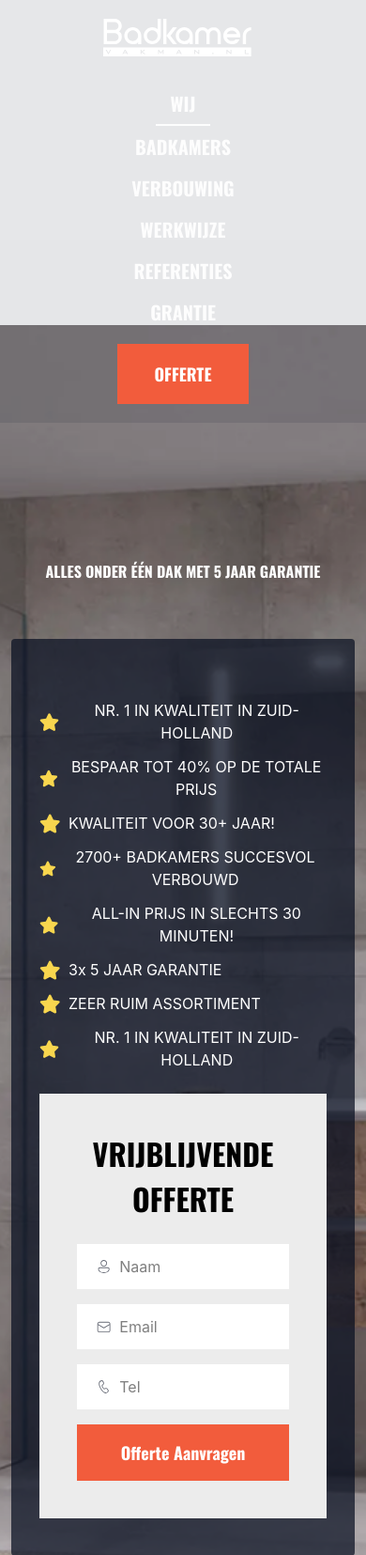
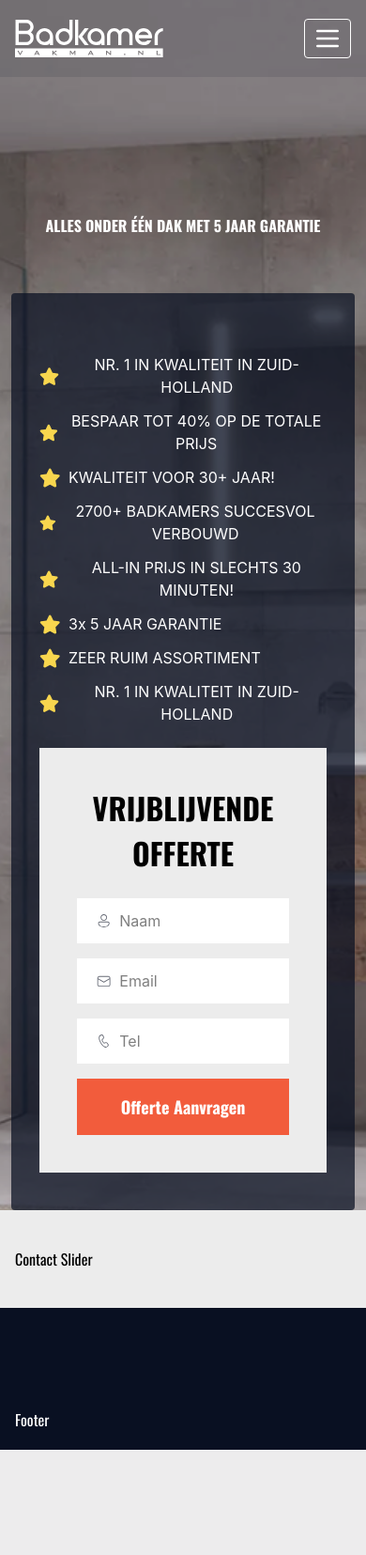
Before and after one commit to shaheen2013/badkamer-templates-dev, a Python web app: template templates/homepage.html in a window 390 px wide. Shown: the top 1655 px of the page at 94% size. After the commit the page ends 1543 px from the top, so only its background shows below. Run offline with Jinja, Linux system fonts and the light colour scheme; the template is opened without the code that fills it, so the values that code supplies are empty; style sheets or scripts are compiled from the project's sources; some web fonts are replaced.

Commit message:
Responsive mobile header created

```diff
--- a/templates/assets/script.js
+++ b/templates/assets/script.js
@@ -1 +1,19 @@
 console.log("Script loaded successfully!");
+
+const toggle = document.getElementById("menu-toggle");
+const mobileMenu = document.getElementById("mobile-menu");
+
+toggle.addEventListener("click", () => {
+  console.log("Menu toggle clicked");
+  if (mobileMenu.classList.contains("hidden")) {
+    mobileMenu.classList.remove("hidden");
+    mobileMenu.classList.add("animate-slide-down");
+
+    // Remove animation class after it plays so it can replay next time
+    setTimeout(() => {
+      mobileMenu.classList.remove("animate-slide-down");
+    }, 300);
+  } else {
+    mobileMenu.classList.add("hidden");
+  }
+});
--- a/templates/assets/style.css
+++ b/templates/assets/style.css
@@ -44,4 +44,19 @@
     padding-left: 1rem;
     padding-right: 1rem;
   }
+
+  .animate-slide-down {
+    animation: slideDown 0.3s ease-out forwards;
+  }
+
+  @keyframes slideDown {
+    from {
+      opacity: 0;
+      transform: translateY(-0.5rem);
+    }
+    to {
+      opacity: 1;
+      transform: translateY(0);
+    }
+  }
 }
--- a/templates/homepage.html
+++ b/templates/homepage.html
@@ -11,69 +11,104 @@
   </head>
   <body class="font-oswald">
     <!-- header -->
-    <header class="bg-[#091022]/10 w-full">
-      <div
-        class="container mx-auto flex p-5 flex-col lg:flex-row items-center sticky top-0 z-50 bg-transparent gap-3"
-      >
-        <!-- left -->
-        <a
-          href="/"
-          class="flex title-font font-medium items-center text-gray-900 mb-4 md:mb-0"
-        >
-          <img
-            src="./assets/images/brand.svg"
-            class="w-auto h-[40px] lg:w-auto lg:h-auto mr-3"
-            alt="BadkamerVakman Logo"
-          />
+    <header class="bg-[#091022]/10 w-full z-50">
+      <div class="container mx-auto flex items-center justify-between p-5">
+        <!-- Left: Logo -->
+        <a href="/" class="flex items-center">
+          <img src="./assets/images/brand.svg" alt="Logo" class="h-[40px]" />
         </a>
 
-        <!-- center -->
-        <nav
-          class="md:ml-auto md:mr-auto flex flex-col lg:flex-row items-center text-base justify-center"
-        >
+        <!-- Middle: Nav (desktop only) -->
+        <nav class="hidden lg:flex gap-6 items-center">
           <a
             href="/"
-            class="text-white/90 font-bold text-xl uppercase px-4 py-2 border-b-2"
-            >WIJ</a
+            class="text-white font-bold uppercase text-xl hover:text-[#F25C3C] transition px-3 py-2 block border-b-2"
+            >Wij</a
           >
           <a
             href="/"
-            class="text-white/90 font-bold text-xl uppercase px-4 py-2"
-            >BADKAMERS</a
+            class="text-white font-bold uppercase text-xl hover:text-[#F25C3C] transition px-3 py-2 block"
+            >Badkamers</a
           >
           <a
             href="/"
-            class="text-white/90 font-bold text-xl uppercase px-4 py-2"
-            >VERBOUWING</a
+            class="text-white font-bold uppercase text-xl hover:text-[#F25C3C] transition px-3 py-2 block"
+            >Verbouwing</a
           >
-
           <a
             href="/"
-            class="text-white/90 font-bold text-xl uppercase px-4 py-2"
+            class="text-white font-bold uppercase text-xl hover:text-[#F25C3C] transition px-3 py-2 block"
             >Werkwijze</a
           >
-
           <a
             href="/"
-            class="text-white/90 font-bold text-xl uppercase px-4 py-2"
+            class="text-white font-bold uppercase text-xl hover:text-[#F25C3C] transition px-3 py-2 block"
             >Referenties</a
           >
-
           <a
             href="/"
-            class="text-white/90 font-bold text-xl uppercase px-4 py-2"
-            >Grantie</a
+            class="text-white font-bold uppercase text-xl hover:text-[#F25C3C] transition px-3 py-2 block"
+            >Garantie</a
           >
         </nav>
 
-        <!-- right -->
+        <!-- Right: CTA button (desktop only) -->
         <a
           href="/offerte"
-          class="px-10 py-[18px] bg-[#F25C3C] text-white text-lg font-bold"
+          class="hidden lg:inline-block bg-[#F25C3C] text-white font-bold px-9 py-3 uppercase hover:bg-[#d94f32] text-lg"
         >
-          OFFERTE
+          Offerte
         </a>
+
+        <!-- Hamburger (mobile only) -->
+        <button
+          id="menu-toggle"
+          class="lg:hidden text-white z-10 border px-2 py-1 rounded"
+        >
+          <svg
+            class="w-8 h-8"
+            fill="none"
+            stroke="currentColor"
+            stroke-width="2"
+            viewBox="0 0 24 24"
+          >
+            <path
+              stroke-linecap="round"
+              stroke-linejoin="round"
+              d="M4 6h16M4 12h16M4 18h16"
+            />
+          </svg>
+        </button>
       </div>
+
+      <!-- Mobile Dropdown -->
+      <nav
+        id="mobile-menu"
+        class="lg:hidden hidden flex flex-col gap-4 px-5 py-6 absolute bg-[#091022] w-full z-10"
+      >
+        <a href="/" class="text-white font-bold uppercase text-base">Wij</a>
+        <a href="/" class="text-white font-bold uppercase text-base"
+          >Badkamers</a
+        >
+        <a href="/" class="text-white font-bold uppercase text-base"
+          >Verbouwing</a
+        >
+        <a href="/" class="text-white font-bold uppercase text-base"
+          >Werkwijze</a
+        >
+        <a href="/" class="text-white font-bold uppercase text-base"
+          >Referenties</a
+        >
+        <a href="/" class="text-white font-bold uppercase text-base"
+          >Garantie</a
+        >
+        <a
+          href="/offerte"
+          class="mt-4 bg-[#F25C3C] text-white text-center px-6 py-3 font-bold uppercase text-base"
+        >
+          Offerte
+        </a>
+      </nav>
     </header>
 
     <!-- hero -->
```
